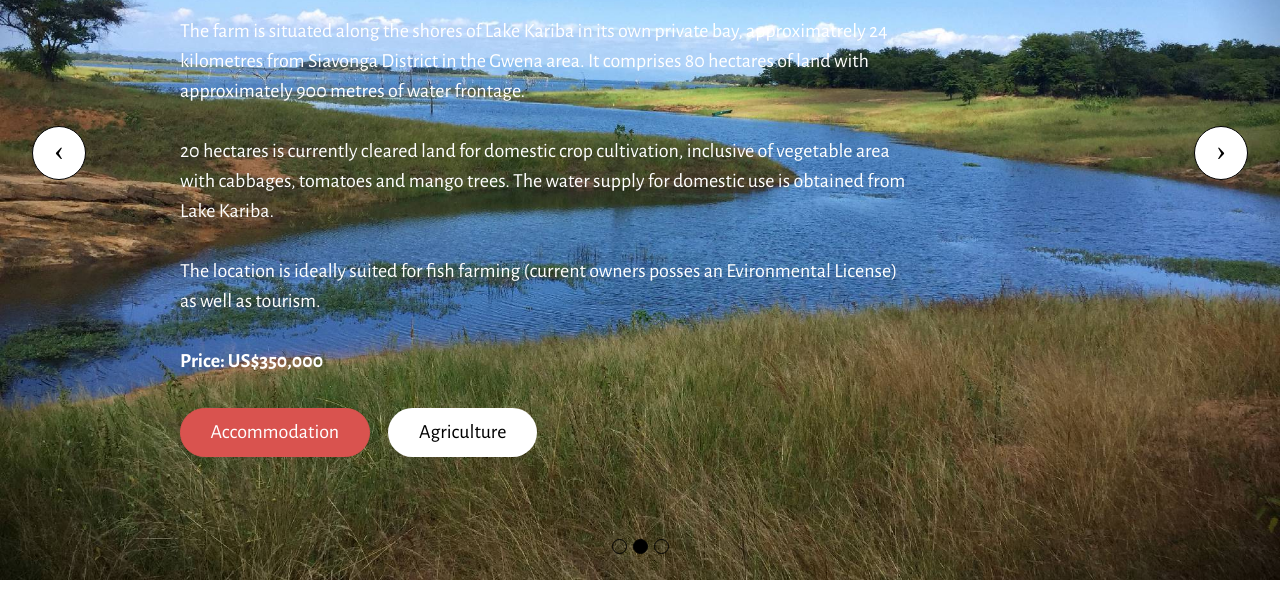
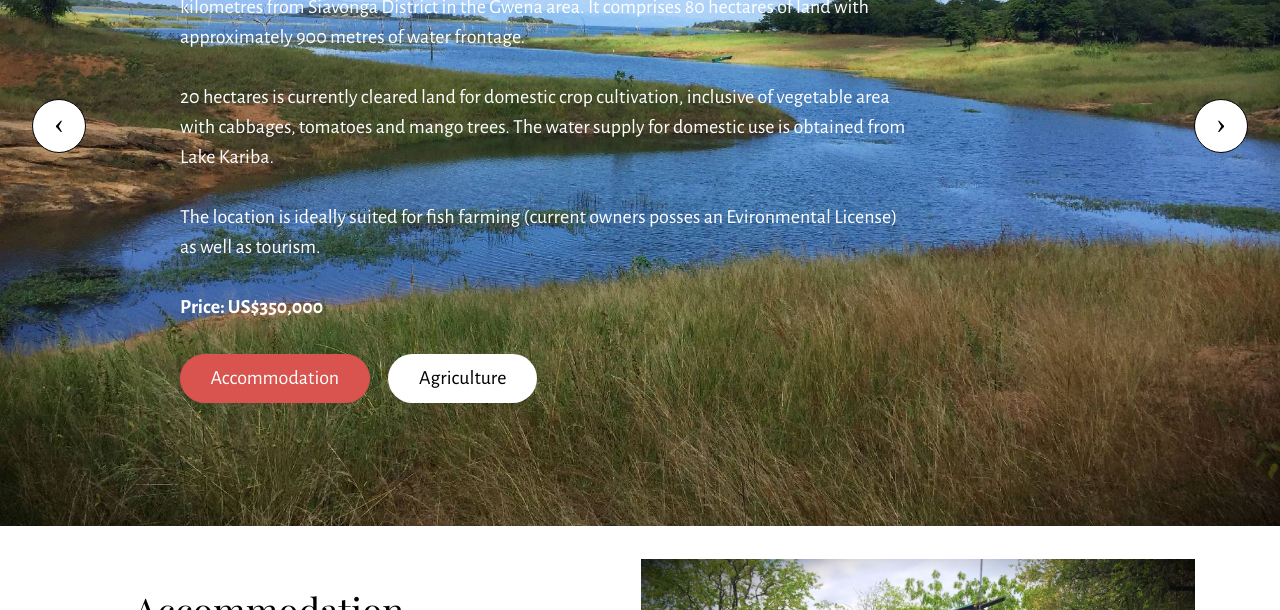
Before and after one commit to saccentekennedy/butetebay, a plain HTML site: page page1.html in a window 1280 px wide. Shown: the part 274-884 px from the top of the page. Drawn offline with nearby package versions, Linux system fonts and the light colour scheme.

Commit message:
create github pages

```diff
--- a/page1.html
+++ b/page1.html
@@ -38,13 +38,11 @@
     </div>
 </nav>
 
-<section class="mbr-slider mbr-section mbr-section__container carousel slide mbr-section-nopadding mbr-after-navbar" data-ride="carousel" data-keyboard="false" data-wrap="true" data-interval="5000" id="slider-7" style="background-color: rgb(255, 255, 255);">
+<section class="mbr-slider mbr-section mbr-section__container carousel slide mbr-section-nopadding" data-ride="carousel" data-keyboard="false" data-wrap="true" data-interval="5000" id="slider-7" style="background-color: rgb(255, 255, 255);">
     <div>
         <div>
             <div>
-                <ol class="carousel-indicators">
-                    <li data-app-prevent-settings="" data-target="#slider-7" data-slide-to="0" class="active"></li><li data-app-prevent-settings="" data-target="#slider-7" data-slide-to="1"></li><li data-app-prevent-settings="" data-target="#slider-7" class="" data-slide-to="2"></li>
-                </ol>
+
                 <div class="carousel-inner" role="listbox">
                     <div class="mbr-section carousel-item dark center mbr-section-full active" style="background-image: url(assets/images/img-2000x1500.jpg);">
                         <div class="mbr-table-cell">
@@ -300,7 +298,7 @@
 </section>
 
 <section class="mbr-section mbr-section-nopadding" id="map1-h">
-    <div class="mbr-map"><iframe frameborder="0" style="border:0" src="https://www.google.com/maps/embed/v1/place?key=AIzaSyA0Dx_boXQiwvdz8sJHoYeZNVTdoWONYkU&amp;q=place_id:ChIJ-ymoYzKCOBkRLyPszrIz87g" allowfullscreen=""></iframe></div>
+    <div class="mbr-map"><iframe frameborder="0" style="border:0" src="https://www.google.com/maps/embed/v1/place?key=AIzaSyA0Dx_boXQiwvdz8sJHoYeZNVTdoWONYkU&amp;q=place_id:ChIJJfUkM8h8RxkRaALUizwD5jI" allowfullscreen=""></iframe></div>
 </section>
 
 <section class="mbr-section mbr-section-small" id="msg-box2-m" style="background-color: rgb(255, 255, 255); padding-top: 4.5rem; padding-bottom: 0rem;">
```
Also changed, not shown: 1 other file.
